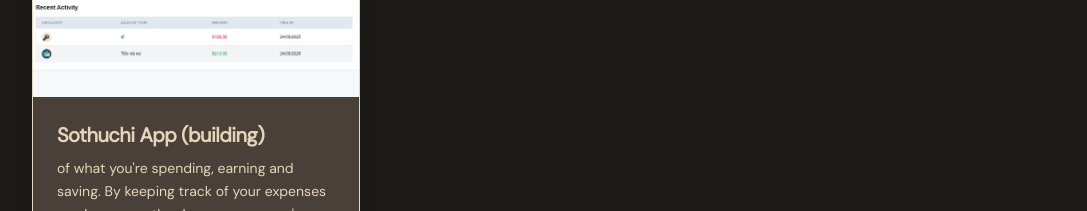
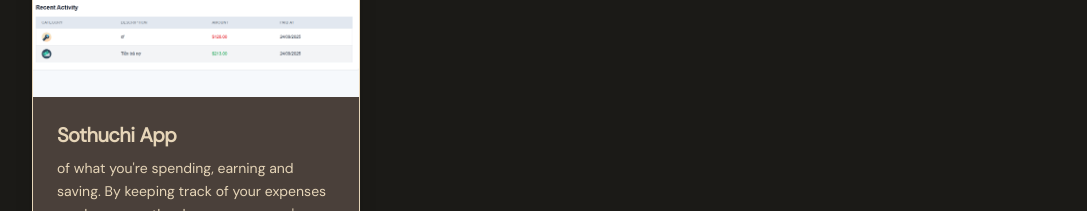
Before and after one commit to nakhai9/khai-portfolio, a React (Vite) app: page / in a window 1280 px wide. Shown: the part 2940-3151 px from the top of the page, without its empty margins (96-1183 px from the left). Built offline with nearby package versions, Linux system fonts and the light colour scheme; no server answers.

Commit message:
Update data.ts

```diff
--- a/src/data/data.ts
+++ b/src/data/data.ts
@@ -145,7 +145,7 @@
       launchUrl: "https://billsplit-fake.vercel.app/",
     },
     {
-      name: "Sothuchi App (building)",
+      name: "Sothuchi App",
       technologies: ["Nest.js", "Next.js", "TypeScript", "Tailwind", "Gemini AI"],
       description:
         "of what you're spending, earning and saving. By keeping track of your expenses you know exactly where your money's going to. This way you can make sure that your money is used wisely.",
```
